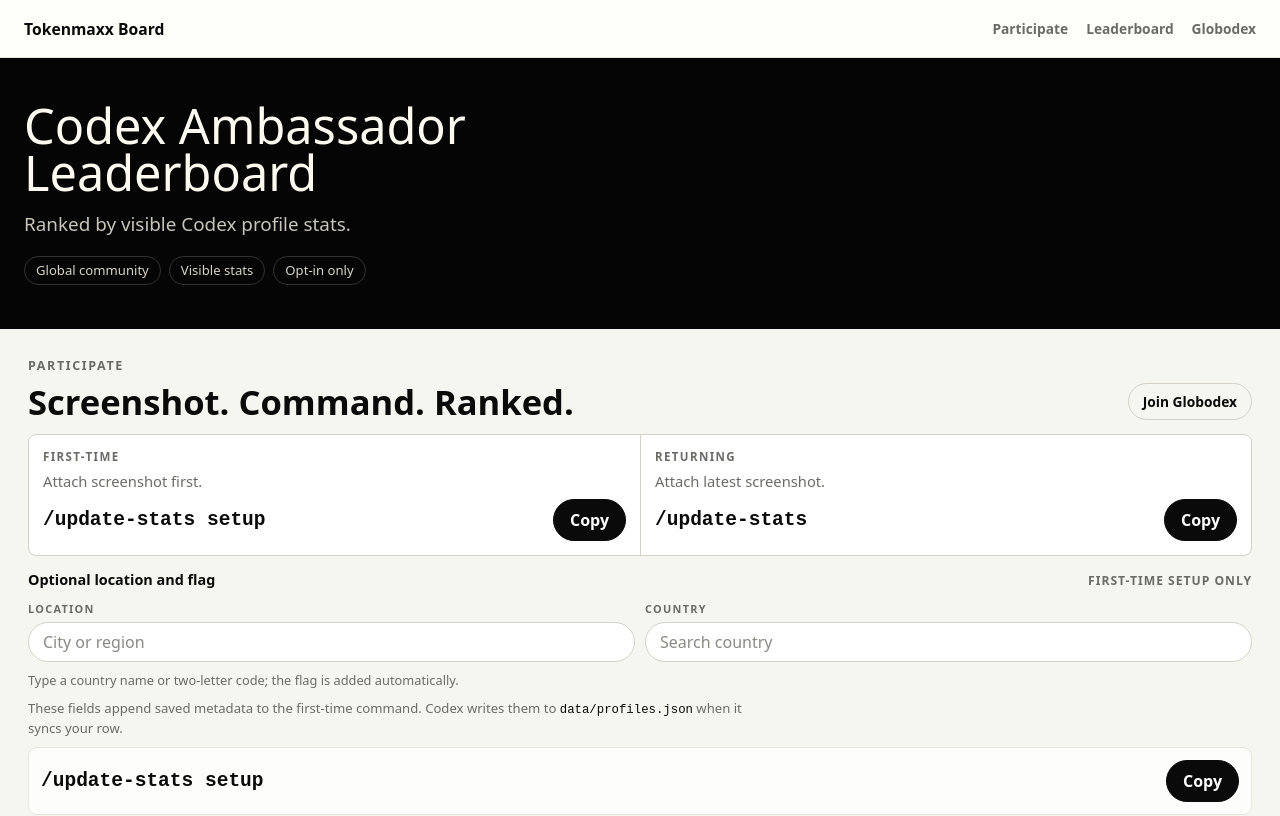
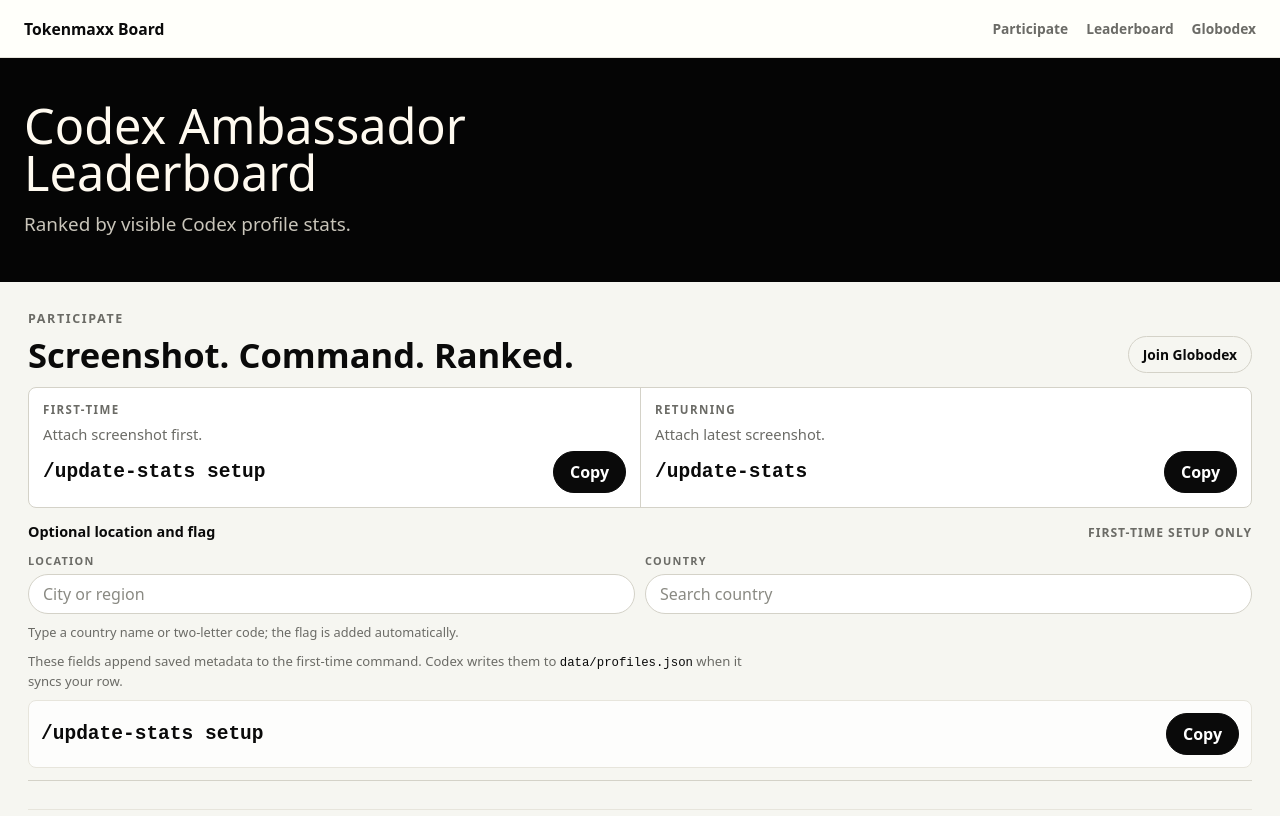
Before and after one commit to globodex/tokenmaxx-board, a website: page index.html in a window 1280 px wide. Shown: the top 816 px of the page. Drawn offline with Linux system fonts and the light colour scheme.

Commit message:
Remove hero fact chips

```diff
--- a/index.html
+++ b/index.html
@@ -23,11 +23,6 @@
           <p class="hero-lede">
             Ranked by visible Codex profile stats.
           </p>
-          <div class="hero-facts" aria-label="Leaderboard principles">
-            <span>Global community</span>
-            <span>Visible stats</span>
-            <span>Opt-in only</span>
-          </div>
         </div>
       </section>
 
--- a/styles.css
+++ b/styles.css
@@ -177,22 +177,6 @@ h1 span {
   color: #c9c5ba;
   font-size: clamp(1.02rem, 1.6vw, 1.18rem);
   line-height: 1.45;
-}
-
-.hero-facts {
-  display: flex;
-  flex-wrap: wrap;
-  gap: 8px;
-  margin-top: 18px;
-}
-
-.hero-facts span {
-  border: 1px solid rgba(255, 250, 240, 0.18);
-  border-radius: 999px;
-  padding: 7px 11px;
-  color: #d8d3c5;
-  font-size: 0.82rem;
-  line-height: 1;
 }
 
 .participation-section {
```
